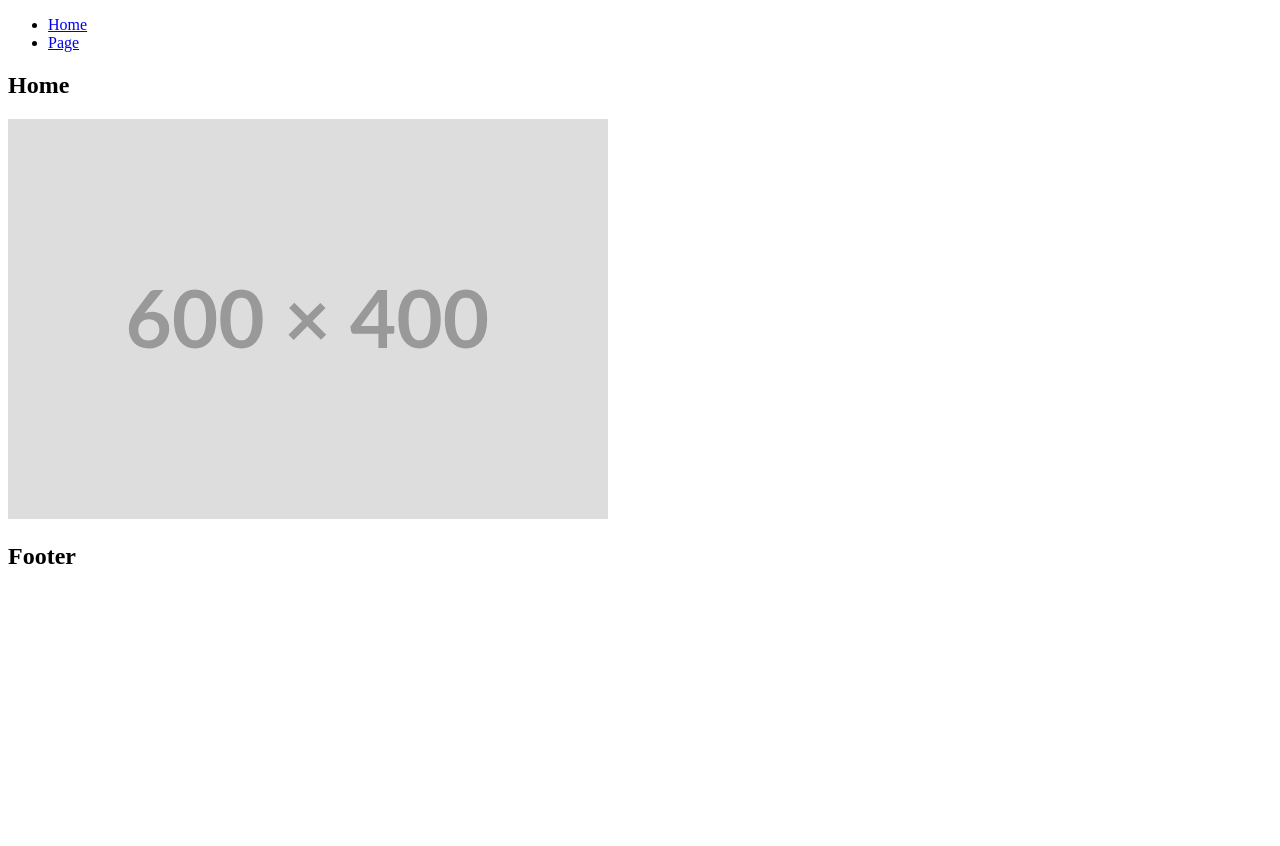
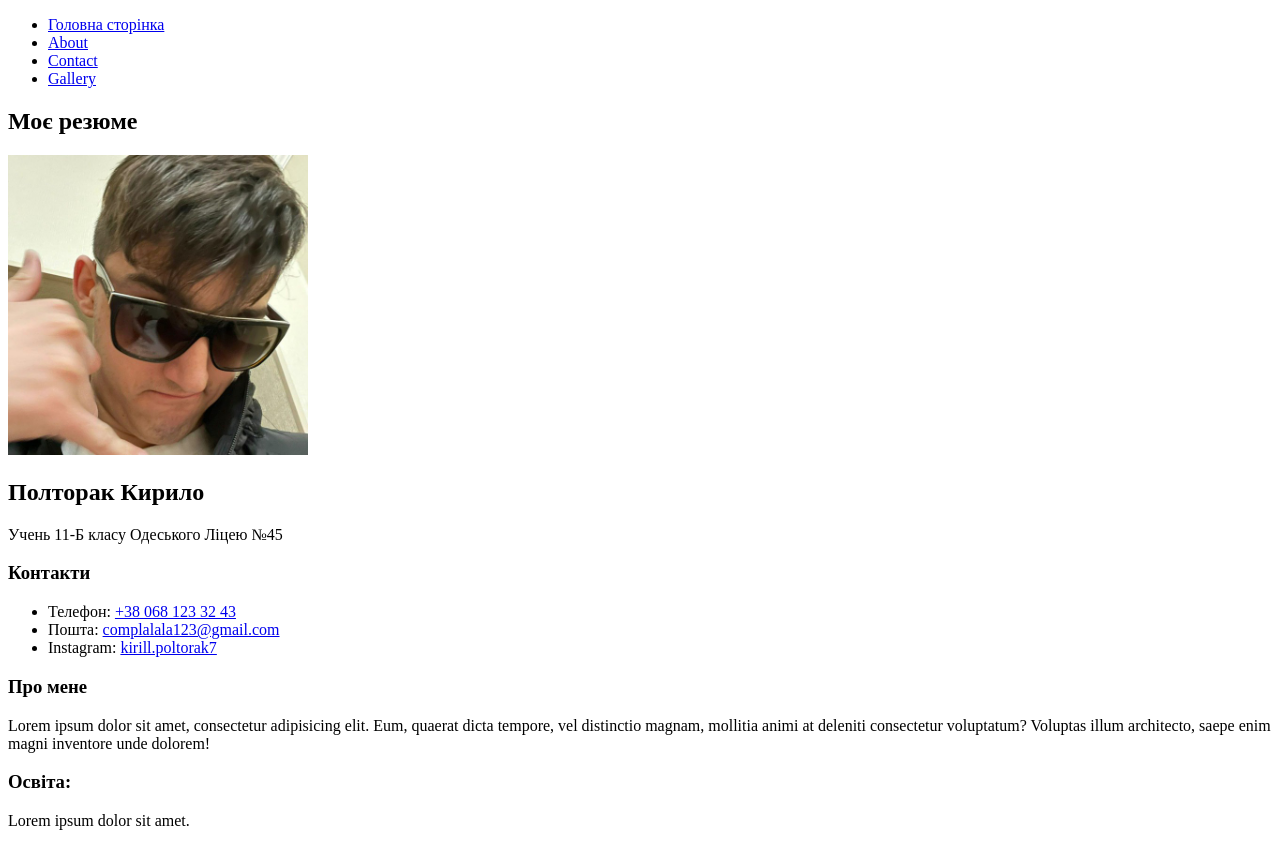
Before and after one commit to kirillpoltorak7/Fe-Basic-09.01.24, a plain HTML site: page index.html in a window 1280 px wide. Before the commit the page ends 800 px from the top, so only its background shows below. Drawn offline with Linux system fonts and the light colour scheme.

Commit message:
add hw_1

```diff
--- a/index.html
+++ b/index.html
@@ -1,45 +1,66 @@
 <!DOCTYPE html>
-<html lang="uk">
+<html lang="en">
 
 <head>
-    <meta charset="UTF-8">
-    <meta name="viewport" content="width=device-width, initial-scale=1.0">
-    <link rel="stylesheet" href="./css/styles.css">
-    <title>Template Page</title>
+  <meta charset="UTF-8" />
+  <meta name="viewport" content="width=device-width, initial-scale=1.0" />
+  <title>Homework-1</title>
 </head>
 
 <body>
-    <header class="header">
-        <div class="container">
-            <nav class="nav">
-                <ul class="menu">
-                    <li class="menu__item">
-                        <a href="/" class="menu__item-link">Home</a>
-                    </li>
-                    <li class="menu__item">
-                        <a href="./pages/page.html" class="menu__item-link">Page</a>
-                    </li>
+  <header>
+    <nav>
+      <ul>
+        <li><a href="./index.html">Головна сторінка</a></li>
+        <li><a href="./pages/about.html">About</a></li>
+        <li><a href="./pages/contact.html">Contact</a></li>
+        <li><a href="./pages/gallery.html">Gallery</a></li>
+
       </ul>
     </nav>
-        </div>
   </header>
   <main>
     <section>
-            <div class="container">
-                <!-- Content -->
-                <h1 class="title">Home</h1>
       <div>
-                    <img src="./images/Placehold.svg" alt="Placehold">
+        <h1>Моє резюме</h1>
+        <img src="./images/photo_2024-01-14_17-50-05.jpg" alt="Моє фото" width="300" />
       </div>
+      <div>
+        <h2>Полторак Кирило</h2>
+        <p>Учень 11-Б класу Одеського Ліцею №45</p>
+      </div>
+      <div>
+        <h3>Контакти</h3>
+        <ul>
+          <li>
+            <span>Телефон:</span>
+            <a href="tel:+380681233243" target="_blank">+38 068 123 32 43</a>
+          </li>
+          <li>
+            <span>Пошта:</span>
+            <a href="mailto:complalala123@gmail.com" target="_blank">complalala123@gmail.com</a>
+          </li>
+          <li>
+            <span>Instagram:</span>
+            <a href="#">kirill.poltorak7</a>
+          </li>
+        </ul>
+      </div>
+      <div>
+        <h3>Про мене</h3>
+        <p>
+          Lorem ipsum dolor sit amet, consectetur adipisicing elit. Eum,
+          quaerat dicta tempore, vel distinctio magnam, mollitia animi at
+          deleniti consectetur voluptatum? Voluptas illum architecto, saepe
+          enim magni inventore unde dolorem!
+        </p>
+      </div>
+      <div>
+        <h3>Освіта:</h3>
+        <p>Lorem ipsum dolor sit amet.</p>
       </div>
     </section>
   </main>
-    <footer class="footer">
-        <div class="container">
-            <h2>Footer</h2>
-        </div>
-    </footer>
-    <script src="./js/main.js"></script>
 </body>
 
 </html>
```
Also changed, not shown: pages/about.html (added, +31 -0 lines), pages/contact.html (added, +39 -0 lines), pages/gallery.html (added, +27 -0 lines), pages/page.html (deleted, +0 -45 lines), css/styles.css (deleted), images/21-cikavij-fakt-pro-tihij-okean.jpg (added), images/Cervus_elaphus_Luc_Viatour_6.jpg (added), images/Placehold.svg (deleted), images/maxresdefault.jpg (added), images/photo_2024-01-14_17-50-05.jpg (added), js/main.js (deleted). Lines whose indentation alone changed are shown as unchanged.
